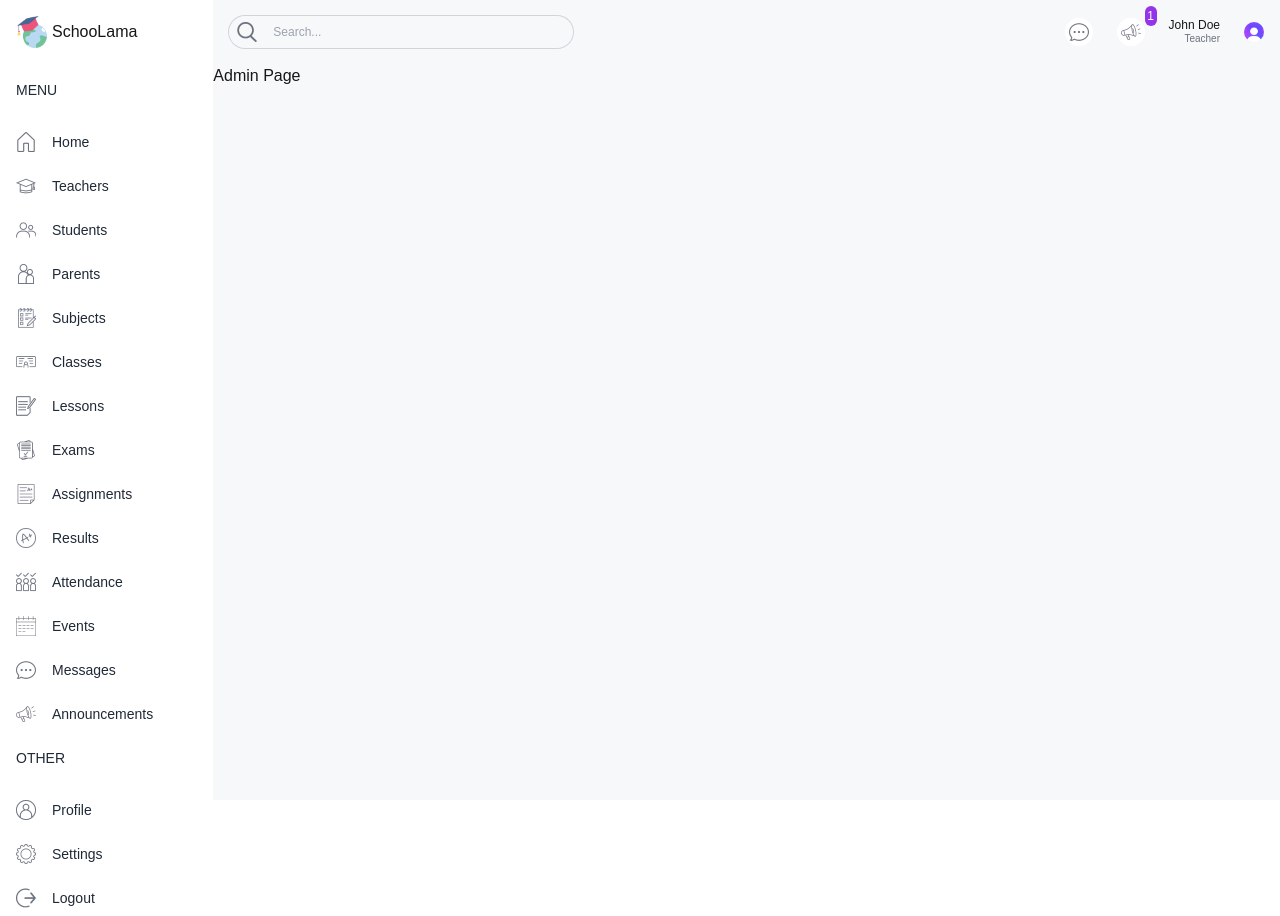
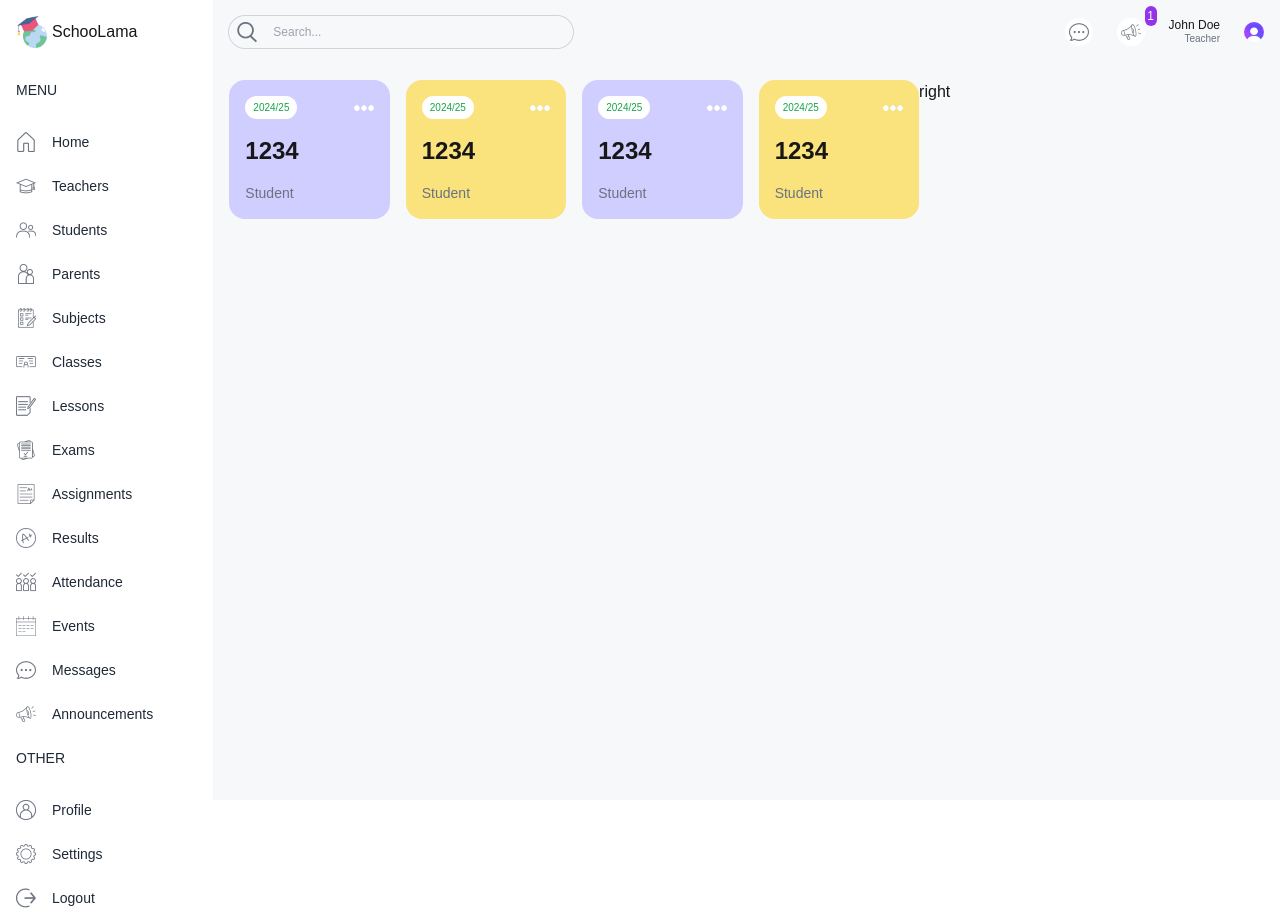
Before and after one commit to MilkiyasGebru/Next-UI-Components, a Next.js app: page /admin in a window 1280 px wide. Built offline with nearby package versions, Linux system fonts and the light colour scheme.

Commit message:
Added User Card Component

```diff
--- a/app/(dashboard)/admin/page.jsx
+++ b/app/(dashboard)/admin/page.jsx
@@ -1,4 +1,29 @@
+import UserCard from "@/components/UserCard";
+
 export default function AdminPage(){
 
-    return (<div>Admin Page</div>)
+    return (
+
+        <div className="p-4 flex gap-y-4 flex-col md:flex-row">
+
+
+            {/*    Left*/}
+            <div className="w-full lg:w-2/3">
+                <div className="flex gap-4 justify-between flex-wrap">
+                    <UserCard/>
+                    <UserCard/>
+                    <UserCard/>
+                    <UserCard/>
+                </div>
+
+            </div>
+            {/*    Right*/}
+            <div className="w-full lg:w-1/3">
+                right
+            </div>
+
+
+        </div>
+
+    )
 }
--- /dev/null
+++ b/components/UserCard.jsx
@@ -0,0 +1,15 @@
+import Image from "next/image";
+
+export default function UserCard() {
+
+    return (
+        <div className="rounded-2xl odd:bg-lamaPurple even:bg-lamaYellow p-4 flex-1 min-w-[130px]">
+            <div className="flex justify-between items-center">
+                <span className="text-[10px] bg-white px-2 py-1 rounded-full text-green-600">2024/25</span>
+                <Image src="/more.png" alt="more" width={20} height={20} />
+            </div>
+            <h1 className="my-4 font-semibold text-2xl">1234</h1>
+            <h2 className="capitalize font-medium text-sm text-gray-500">student</h2>
+        </div>
+    )
+}
--- a/tailwind.config.mjs
+++ b/tailwind.config.mjs
@@ -10,6 +10,12 @@ export default {
       colors: {
         background: "var(--background)",
         foreground: "var(--foreground)",
+        lamaSky:"#C3EBFA",
+        lamaSkyLight:"#EDF9FD",
+        lamaYellow: "#FAE27C",
+        lamaYellowLight:"#FEFCE8",
+        lamaPurple: "#CFCEFF",
+        lamaPurpleLight: "#F1F0FF",
       },
     },
   },
```
